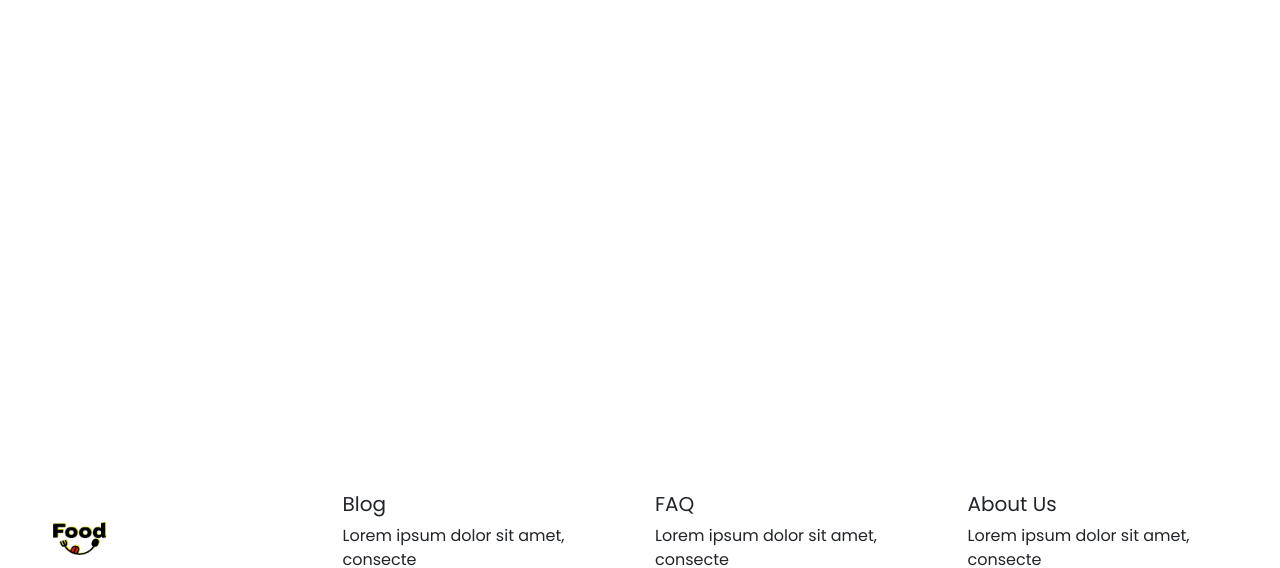
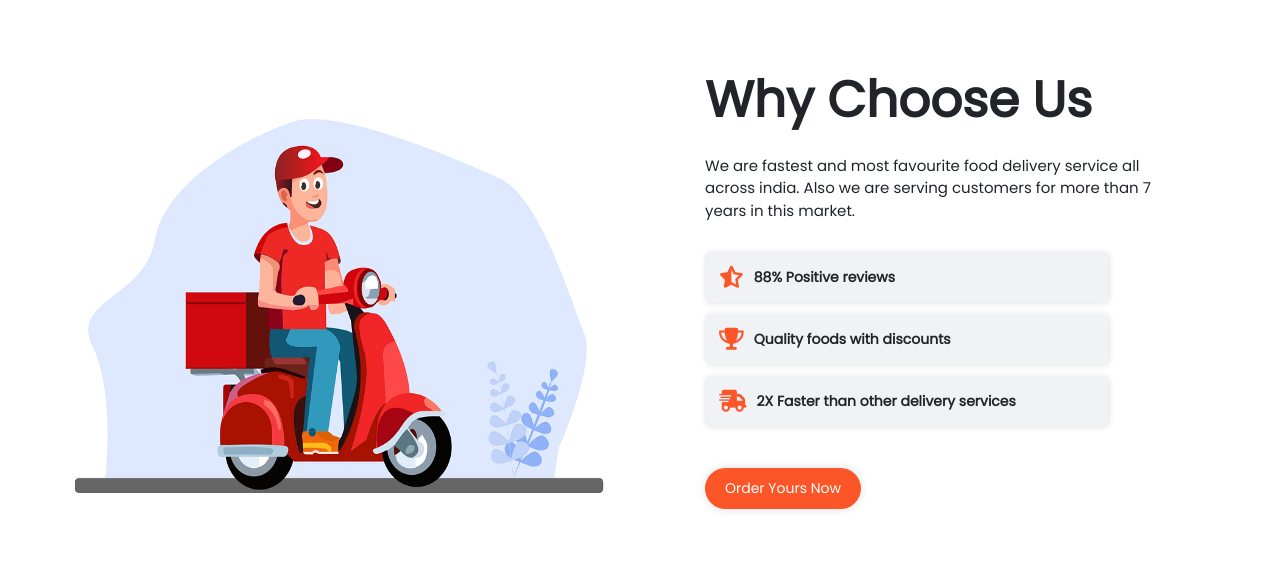
Before and after one commit to Bisu03/Food_delivery, a React (Create React App) app: page / in a window 1280 px wide. Shown: the part 839-1407 px from the top of the page. Built offline with nearby package versions, Linux system fonts and the light colour scheme.

Commit message:
added why choose us section

```diff
--- a/src/App.css
+++ b/src/App.css
@@ -3,3 +3,29 @@
     max-width: 1350px;
   }
 }
+
+.my-btn {
+  width: max-content;
+  background-color: var(--secondary-bg);
+  color: var(--primary-bg);
+  border: none;
+  border-radius: 50px;
+  font-size: 14px;
+  padding: 10px 20px;
+}
+
+.my-btn:hover {
+  background-color: var(--primary-bg);
+  color: var(--secondary-bg);
+}
+
+.section-title {
+  font-size: 50px;
+  font-weight: 600;
+  margin-bottom: 25px;
+}
+
+.section-subtitle {
+  font-size: 15px;
+  margin-bottom: 25px;
+}
--- a/src/components/Brands/brands.css
+++ b/src/components/Brands/brands.css
@@ -5,6 +5,7 @@
     box-shadow: 0 50px 15px -40px #dddddd;
     position: relative;
     top: 80px;
+    margin-bottom: 100px;
 }
 
 .brand-cover {
--- a/src/components/header/Header.jsx
+++ b/src/components/header/Header.jsx
@@ -9,8 +9,8 @@ const Header = () => {
         <div className="col-md-6">
           <div className="header-text">
             <h5>Most trusted aggregator in Food category</h5>
-            <h1>Get your desired food delivered at your doorstep</h1>
-            <p>
+            <h1 className="section-title">Get your desired food delivered at your doorstep</h1>
+            <p className="section-subtitle">
               Enter your location to get nearest restaurants for delivery and
               dine in.
             </p>
--- a/src/components/header/header.css
+++ b/src/components/header/header.css
@@ -17,15 +17,10 @@
 
 .header-text h1 {
   color: var(--primary-bg);
-  font-size: 50px;
-  font-weight: 600;
-  margin-bottom: 25px;
 }
 
 .header-text p {
-  font-size: 13px;
   color: var(--primary-bg);
-  margin-bottom: 25px;
 }
 
 .location-form {
--- a/src/components/navbar/Navbar.jsx
+++ b/src/components/navbar/Navbar.jsx
@@ -46,7 +46,7 @@ const Navbar = () => {
           </li>
         </ul>
 
-        <button className="btn register-btn" type="submit">
+        <button className="btn my-btn" type="submit">
           Register Now
         </button>
       </div>
--- a/src/components/navbar/navbar.css
+++ b/src/components/navbar/navbar.css
@@ -16,17 +16,3 @@
 .nav-link:hover {
   color: var(--secondary-bg);
 }
-
-.register-btn {
-  background-color: var(--secondary-bg);
-  color: var(--primary-bg);
-  border-radius: 50px;
-  font-size: 14px;
-  padding: 10px 20px;
-  /* box-shadow: 0 0 10px 0 #a3a3a3; */
-}
-
-.register-btn:hover {
-  background-color: var(--primary-bg);
-  color: var(--secondary-bg);
-}
--- /dev/null
+++ b/src/components/whyChooseUs/WhyChooseUs.jsx
@@ -0,0 +1,42 @@
+import React from "react";
+import "./whyChooseUs.css";
+import whyChooseUsImg from "../../assets/why_choose_us.png";
+
+const WhyChooseUs = () => {
+  return (
+    <div className="why-choose-us container">
+      <div className="row">
+        <div className="col-md-6">
+          <div className="why-choose-us-image">
+            <img src={whyChooseUsImg} alt="why-choose-us-img" />
+          </div>
+        </div>
+
+        <div className="col-md-6">
+          <div className="why-choose-us-text">
+            <h1 className="section-title">Why Choose Us</h1>
+            <p className="section-subtitle">
+              We are fastest and most favourite food delivery service all across
+              india. Also we are serving customers for more than 7 years in this market.
+            </p>
+            <div className="why-choose-us-text-row">
+              <i className="fas fa-star-half-alt"></i>
+              <h6>88% Positive reviews</h6>
+            </div>
+            <div className="why-choose-us-text-row">
+              <i className="fas fa-trophy"></i>
+              <h6>Quality foods with discounts</h6>
+            </div>
+            <div className="why-choose-us-text-row">
+              <i className="fas fa-shipping-fast"></i>
+              <h6>2X Faster than other delivery services</h6>
+            </div>
+            <button className="my-btn">Order Yours Now</button>
+          </div>
+        </div>
+      </div>
+    </div>
+  );
+};
+
+export default WhyChooseUs;
--- /dev/null
+++ b/src/components/whyChooseUs/whyChooseUs.css
@@ -0,0 +1,56 @@
+.why-choose-us {
+    padding: 5rem 0;
+}
+
+.why-choose-us-image {
+    width: 100%;
+    height: 100%;
+    padding-left: 40px;
+}
+
+.why-choose-us-image img {
+    width: 100%;
+    height: 100%;
+}
+
+.why-choose-us-text {
+    width: 100%;
+    height: 100%;
+    display: flex;
+    flex-direction: column;
+    justify-content: center;
+    padding-left: 50px;
+}
+
+.why-choose-us-text p {
+    width: 78%;
+    margin-bottom: 30px;
+}
+
+.why-choose-us-text-row {
+    width: 70%;
+    background: var(--card-bg);
+    border-radius: 5px;
+    display: flex;
+    align-items: center;
+    padding: 14px;
+    margin-bottom: 12px;
+    box-shadow: 1px 1px 6px 0 #e0e0e0;
+}
+
+.why-choose-us-text-row i {
+    color: var(--secondary-bg);
+    font-size: 22px;
+    margin-right: 10px;
+}
+
+.why-choose-us-text-row h6 {
+    margin: 0;
+    font-size: 14px;
+    font-weight: 600;
+}
+
+.why-choose-us-text button {
+    margin-top: 30px;
+    box-shadow: 0 0 10px 0 #dddddd;
+}
--- a/src/index.css
+++ b/src/index.css
@@ -11,5 +11,5 @@ body {
 #root {
   --primary-bg: #fff;
   --secondary-bg: #FC5528;
-  --topsection-bg: #24212A;
+  --card-bg: #F0F2F5;
 }
--- a/src/pages/home/Homepage.jsx
+++ b/src/pages/home/Homepage.jsx
@@ -4,6 +4,7 @@ import Navbar from "../../components/navbar/Navbar";
 import Header from "../../components/header/Header";
 import Footer from "../../components/footer/footer";
 import Brands from "../../components/Brands/Brands";
+import WhyChooseUs from "../../components/whyChooseUs/WhyChooseUs";
 
 const Homepage = () => {
   return (
@@ -13,6 +14,7 @@ const Homepage = () => {
         <Header />
         <Brands />
       </div>
+      <WhyChooseUs />
       <Footer />
     </div>
   );
```
Also changed, not shown: src/assets/why_choose_us.png (added).
